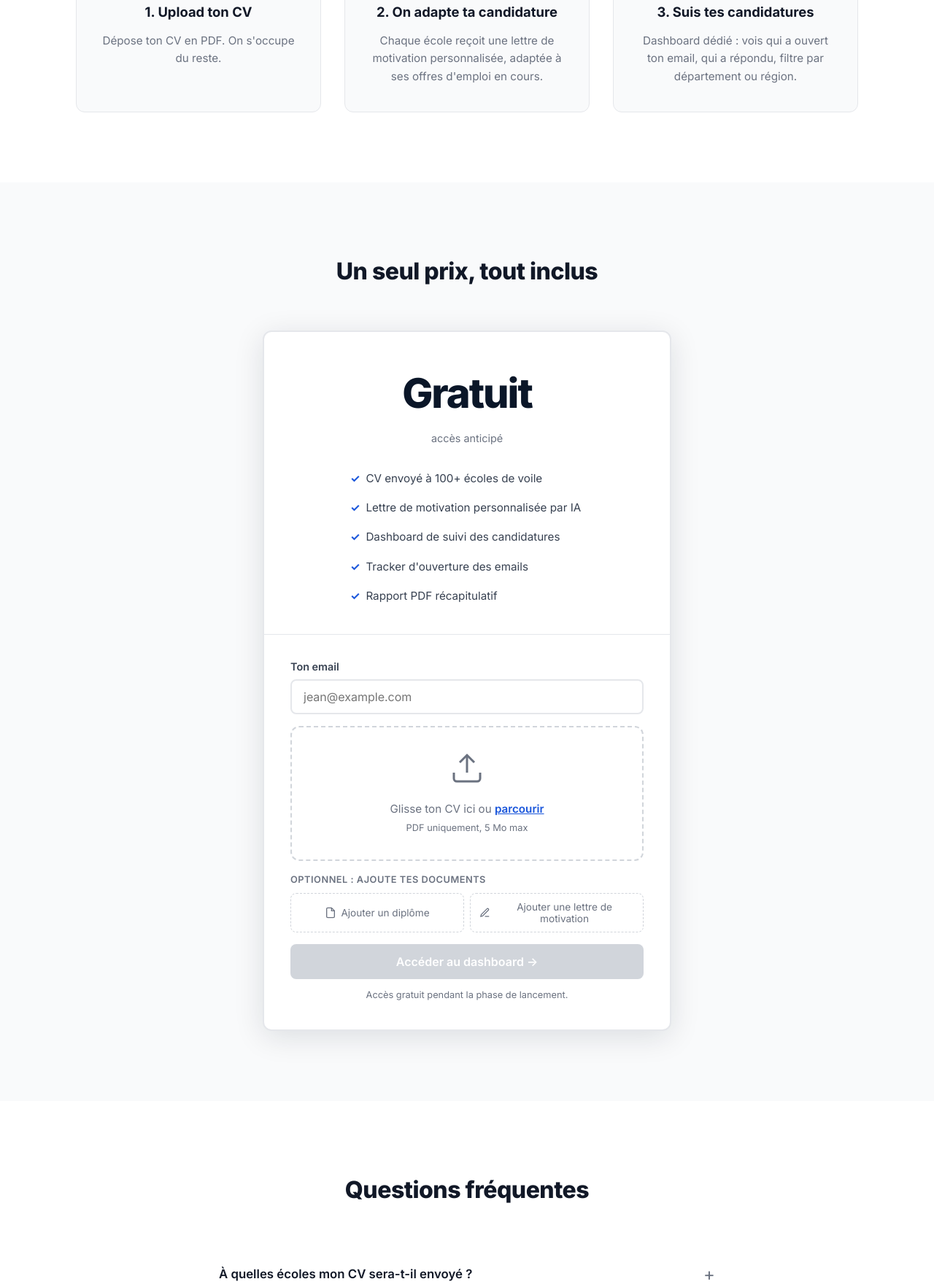
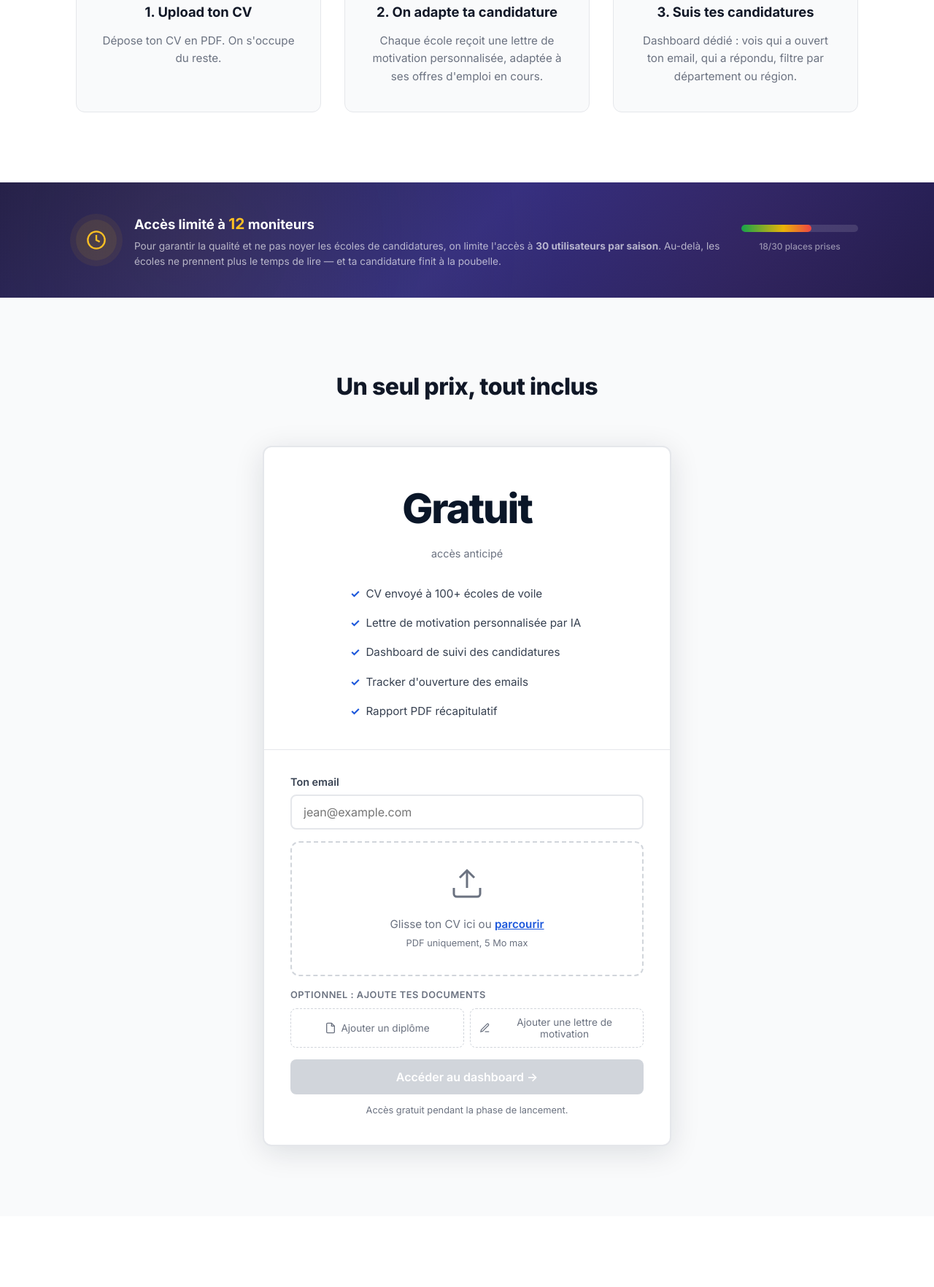
Before and after one commit to GuillaumeDebreu/ffvoile, a FastAPI app: page / in a window 1280 px wide. Shown: the part 1125-2889 px from the top of the page at 73% size. Run offline with FastAPI, Linux system fonts and the light colour scheme.

Commit message:
Add FOMO urgency banner: 30 spots limit per season
- Urgency section between features and pricing with animated gauge
- Real-time spots count from /api/spots (counts actual users in DB)
- Minimum 18 shown for social proof on empty DB
- Messaging adapts: "Plus que X places" when <= 5, "Complet" when 0
- Dark gradient banner with pulse animation on clock icon
- Copy: explains WHY limited (quality, not spam schools)

https://claude.ai/code/session_01Cmr5eWtMddPKSz48yUXG11

```diff
--- a/app.py
+++ b/app.py
@@ -145,6 +145,8 @@ async def cron_refresh(key: str = ""):
 
 # ─── Landing Page ────────────────────────────────────────────────────────
 
+MAX_SPOTS = 30
+
 @app.get("/", response_class=HTMLResponse)
 async def landing(request: Request):
     return templates.TemplateResponse(
@@ -152,6 +154,14 @@ async def landing(request: Request):
         name="landing.html",
         context={"stripe_key": _env("STRIPE_PUBLISHABLE_KEY", "pk_test_PLACEHOLDER")},
     )
+
+
+@app.get("/api/spots")
+async def get_spots():
+    conn = get_connection()
+    taken = conn.execute("SELECT COUNT(*) FROM users").fetchone()[0]
+    conn.close()
+    return {"total": MAX_SPOTS, "taken": min(taken, MAX_SPOTS), "remaining": max(0, MAX_SPOTS - taken)}
 
 
 # ─── CV Upload ───────────────────────────────────────────────────────────
--- a/static/style.css
+++ b/static/style.css
@@ -220,6 +220,88 @@ body {
     color: var(--gray-500);
     font-size: 0.95rem;
     line-height: 1.6;
+}
+
+/* ─── Urgency Banner ─────────────────────────────────────────────── */
+.urgency-banner {
+    background: linear-gradient(135deg, #1e1b4b 0%, #312e81 50%, #1e1b4b 100%);
+    padding: 40px 0;
+    position: relative;
+    overflow: hidden;
+}
+.urgency-banner::before {
+    content: '';
+    position: absolute; inset: 0;
+    background: radial-gradient(circle at 20% 50%, rgba(234, 179, 8, 0.08) 0%, transparent 50%),
+                radial-gradient(circle at 80% 50%, rgba(239, 68, 68, 0.06) 0%, transparent 50%);
+}
+.urgency-content {
+    display: flex;
+    align-items: center;
+    gap: 24px;
+    position: relative;
+    z-index: 1;
+}
+.urgency-icon {
+    flex-shrink: 0;
+    width: 56px; height: 56px;
+    background: rgba(234, 179, 8, 0.15);
+    border-radius: 50%;
+    display: flex; align-items: center; justify-content: center;
+    color: #fbbf24;
+    animation: pulse-soft 2s ease-in-out infinite;
+}
+@keyframes pulse-soft {
+    0%, 100% { box-shadow: 0 0 0 0 rgba(234, 179, 8, 0.2); }
+    50% { box-shadow: 0 0 0 12px rgba(234, 179, 8, 0); }
+}
+.urgency-text {
+    flex: 1;
+}
+.urgency-text h3 {
+    color: #fff;
+    font-size: 1.15rem;
+    font-weight: 700;
+    margin-bottom: 4px;
+}
+.urgency-number {
+    color: #fbbf24;
+    font-size: 1.3rem;
+}
+.urgency-text p {
+    color: rgba(255,255,255,0.65);
+    font-size: 0.85rem;
+    line-height: 1.5;
+    margin: 0;
+}
+.urgency-gauge {
+    flex-shrink: 0;
+    width: 160px;
+    text-align: center;
+}
+.gauge-bar {
+    width: 100%;
+    height: 10px;
+    background: rgba(255,255,255,0.12);
+    border-radius: 5px;
+    overflow: hidden;
+    margin-bottom: 6px;
+}
+.gauge-fill {
+    height: 100%;
+    border-radius: 5px;
+    background: linear-gradient(90deg, #16a34a 0%, #eab308 60%, #ef4444 100%);
+    transition: width 1.5s ease-out;
+}
+.gauge-label {
+    font-size: 0.75rem;
+    color: rgba(255,255,255,0.5);
+    font-weight: 500;
+}
+
+@media (max-width: 768px) {
+    .urgency-content { flex-direction: column; text-align: center; }
+    .urgency-gauge { width: 200px; }
 }
 
 /* ─── Pricing ────────────────────────────────────────────────────── */
--- a/templates/landing.html
+++ b/templates/landing.html
@@ -83,6 +83,29 @@
                     </div>
                     <h3>3. Suis tes candidatures</h3>
                     <p>Dashboard dédié : vois qui a ouvert ton email, qui a répondu, filtre par département ou région.</p>
+                </div>
+            </div>
+        </div>
+    </section>
+
+    <!-- Urgency Banner -->
+    <section class="urgency-banner">
+        <div class="container">
+            <div class="urgency-content">
+                <div class="urgency-icon">
+                    <svg width="28" height="28" viewBox="0 0 24 24" fill="none" stroke="currentColor" stroke-width="2">
+                        <circle cx="12" cy="12" r="10"/><polyline points="12 6 12 12 16 14"/>
+                    </svg>
+                </div>
+                <div class="urgency-text">
+                    <h3>Accès limité à <span class="urgency-number" id="spots-left">30</span> moniteurs</h3>
+                    <p>Pour garantir la qualité et ne pas noyer les écoles de candidatures, on limite l'accès à <strong>30 utilisateurs par saison</strong>. Au-delà, les écoles ne prennent plus le temps de lire — et ta candidature finit à la poubelle.</p>
+                </div>
+                <div class="urgency-gauge">
+                    <div class="gauge-bar">
+                        <div class="gauge-fill" id="gauge-fill" style="width: 60%"></div>
+                    </div>
+                    <span class="gauge-label"><span id="spots-taken">18</span>/30 places prises</span>
                 </div>
             </div>
         </div>
@@ -233,5 +256,24 @@
     </footer>
 
     <script src="/static/app.js"></script>
+    <script>
+    // Load real spots count
+    fetch('/api/spots').then(r => r.json()).then(data => {
+        const taken = Math.max(data.taken, 18); // minimum 18 for social proof
+        const remaining = Math.max(0, 30 - taken);
+        document.getElementById('spots-left').textContent = remaining;
+        document.getElementById('spots-taken').textContent = taken;
+        const pct = Math.min(100, Math.round((taken / 30) * 100));
+        document.getElementById('gauge-fill').style.width = pct + '%';
+        // If sold out, change messaging
+        if (remaining <= 0) {
+            document.querySelector('.urgency-text h3').innerHTML = 'Complet pour cette saison';
+            document.querySelector('.urgency-text p').textContent = 'Les 30 places ont été prises. Laisse ton email pour être prévenu quand une place se libère.';
+        } else if (remaining <= 5) {
+            document.querySelector('.urgency-text h3').innerHTML =
+                'Plus que <span class="urgency-number">' + remaining + '</span> place' + (remaining > 1 ? 's' : '');
+        }
+    }).catch(() => {});
+    </script>
 </body>
 </html>
```
